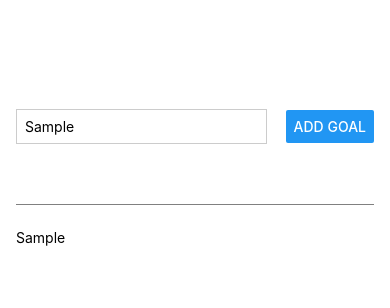
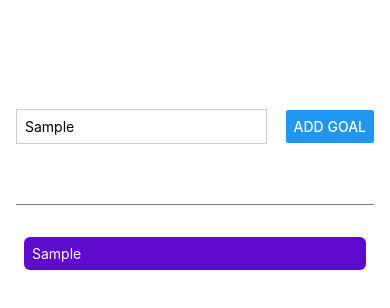
Before and after one commit to davidliberal0/native-app, a React Native app: screen / in a window 390 px wide. Both pictures are taken after typing "Sample" into the empty fields and a click on the button "ADD GOAL". Shown: the top 308 px of the page. Built offline with nearby package versions, Linux system fonts and the light colour scheme.

Commit message:
add platform-wide styling to goal items

```diff
--- a/App.js
+++ b/App.js
@@ -26,7 +26,9 @@
       </View>
       <View style={styles.goalsContainer}>
         {courseGoals.map((goal) => (
-          <Text key={goal}>{goal}</Text>
+          <View key={goal} style={styles.goalItem}>
+            <Text style={styles.goalText}>{goal}</Text>
+          </View>
         ))}
       </View>
     </View>
@@ -58,4 +60,13 @@
   goalsContainer: {
     flex: 4,
   },
+  goalItem: {
+    margin: 8,
+    padding: 8,
+    borderRadius: 6,
+    backgroundColor: "#5e0acc",
+  },
+  goalText: {
+    color: "white",
+  },
 });
```
